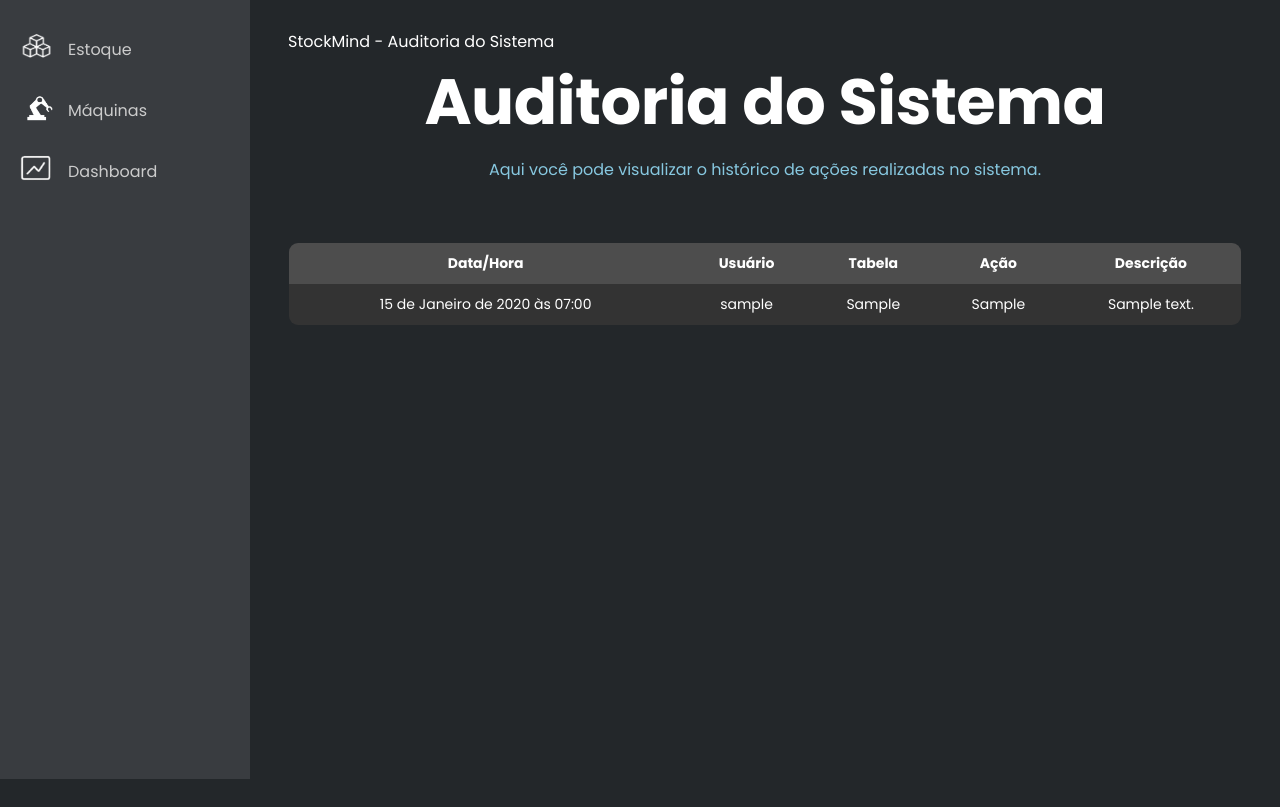
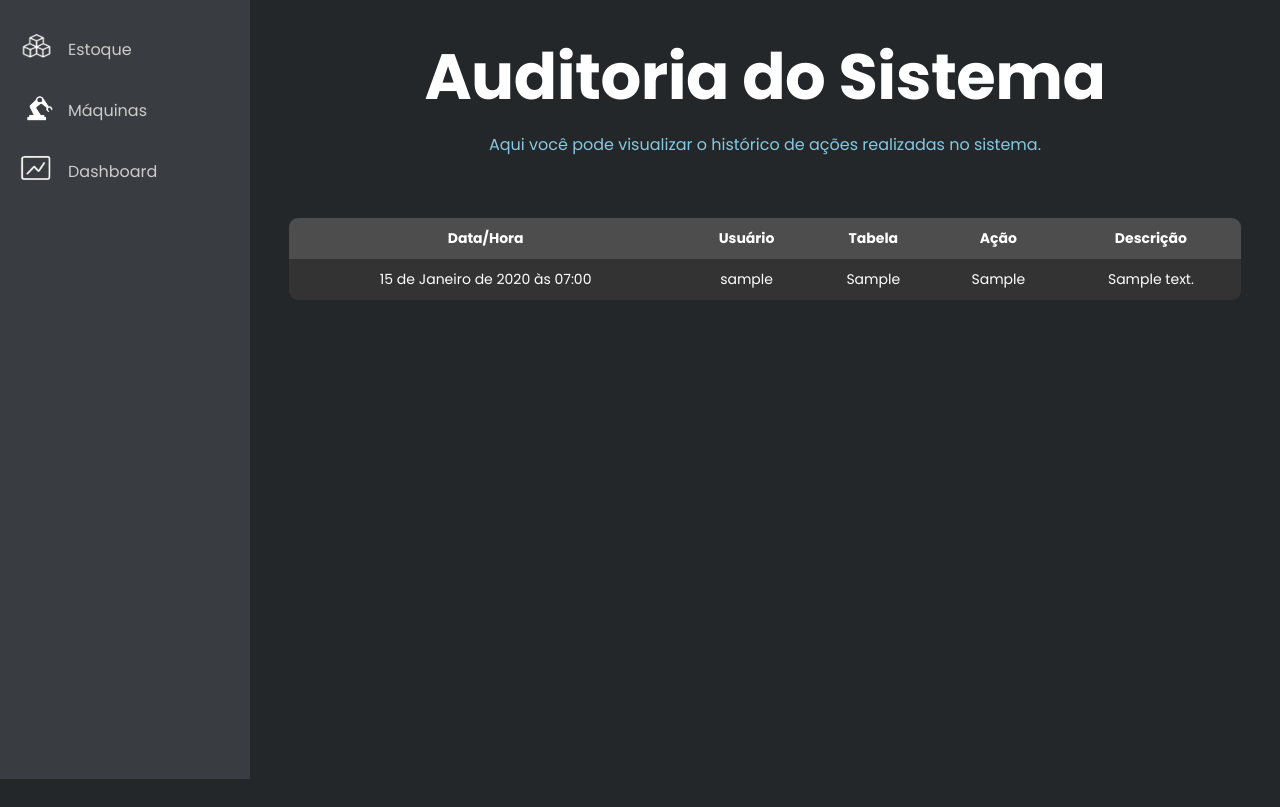
Before and after one commit to leonardogranata/StockMind, a Django app: page /auditoria/ in a window 1280 px wide. Shown: the part 61-868 px from the top of the page. Run offline with Django 5.2, Linux system fonts and the light colour scheme; tables that the repository leaves empty hold one stand-in row (values such as "Sample post"); some libraries are stand-ins or nearby versions.

Commit message:
Alterando título da página de auditoria

```diff
--- a/stockmind/templates/estoque/auditoria_list.html
+++ b/stockmind/templates/estoque/auditoria_list.html
@@ -1,6 +1,6 @@
 {% extends "base.html" %}
+{% block title %}StockMind - Auditoria do Sistema{% endblock title %}
 {% block content %}
-{% block title %}StockMind - Auditoria do Sistema{% endblock title %}
 
 <h1 class="titulo-pagina">Auditoria do Sistema</h1>
 <p class="subtitulo-pagina">Aqui você pode visualizar o histórico de ações realizadas no sistema.</p>
```
